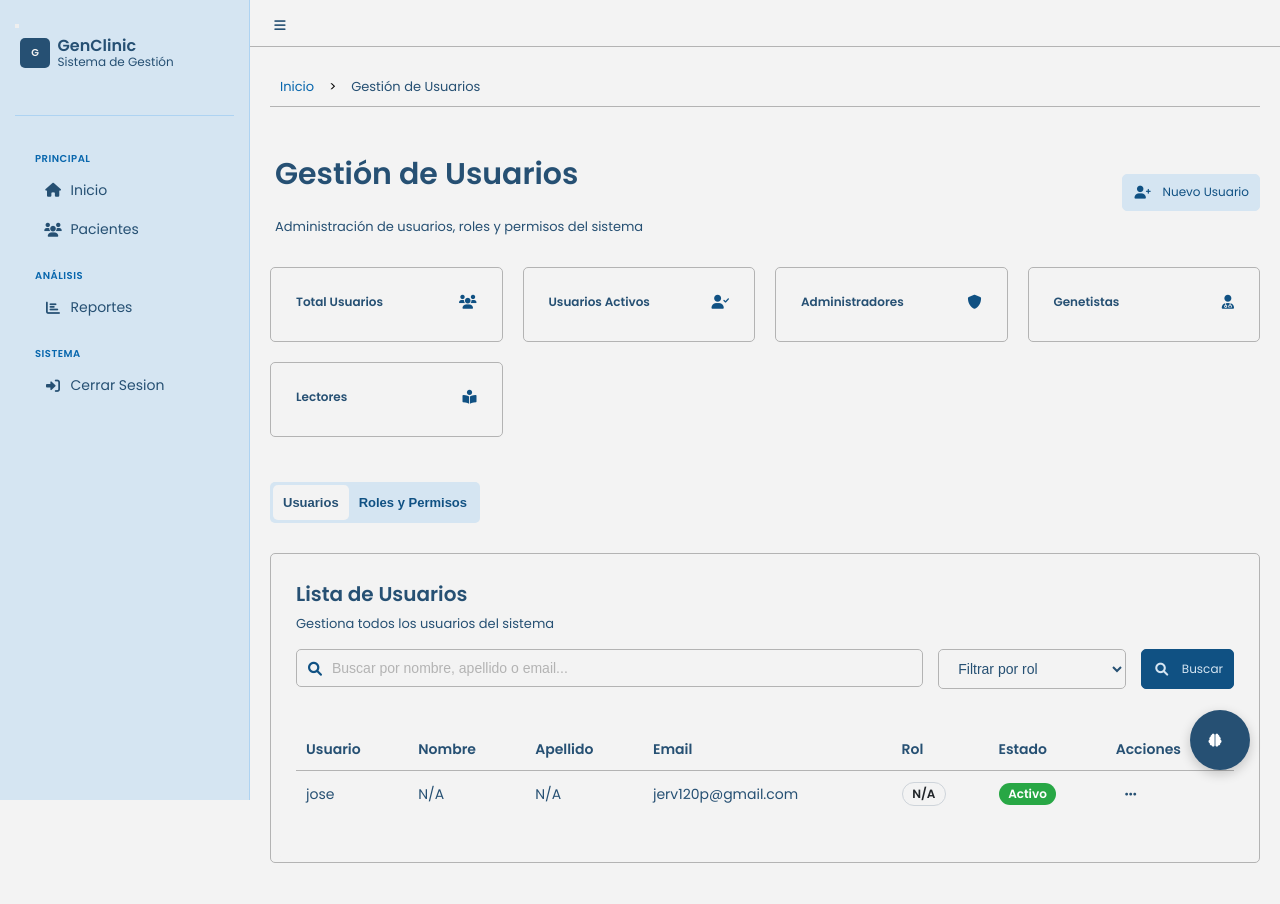
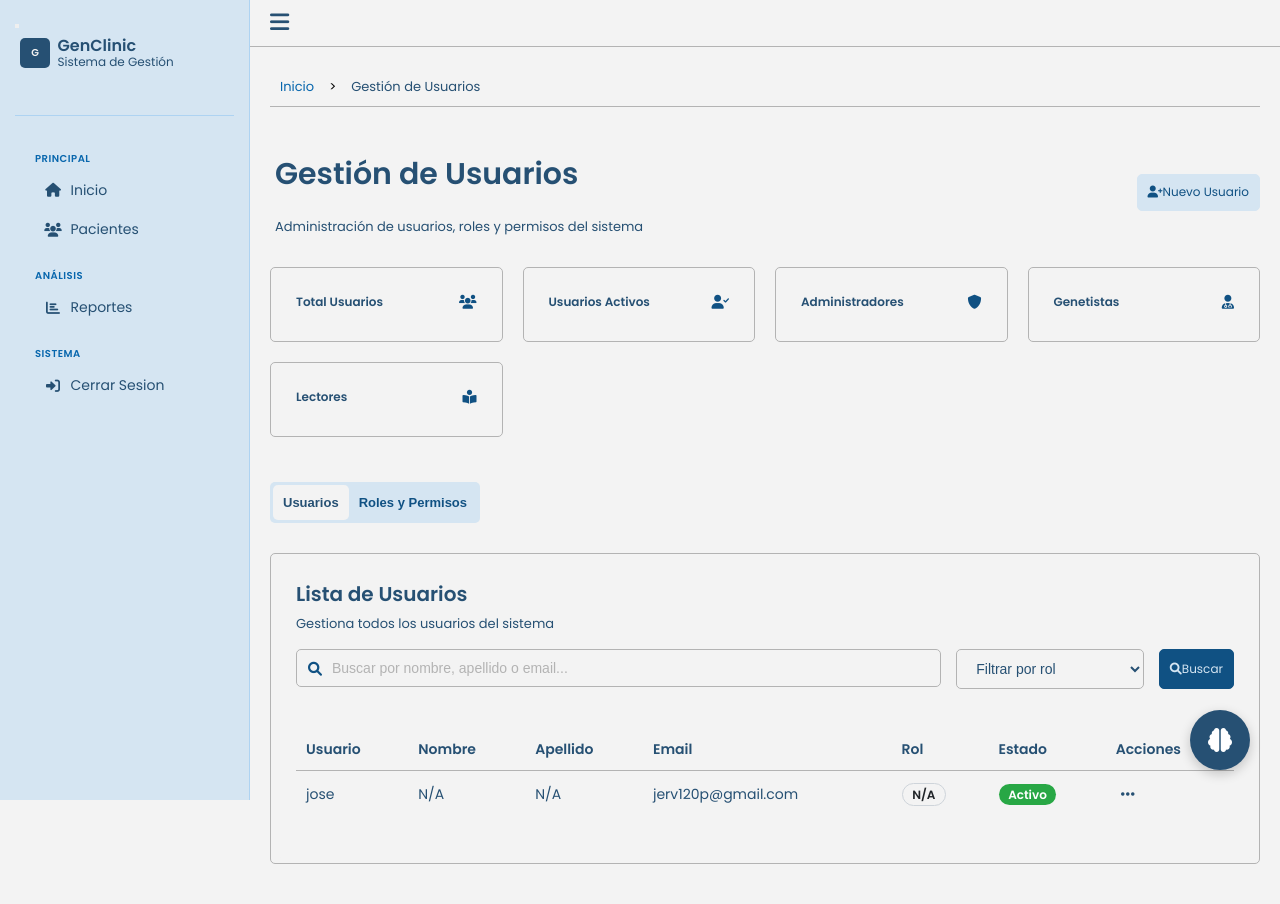
Before and after one commit to EnriqueRioss/GeneticSys, a Django app: template myapp/templates/gestion_usuarios.html in a window 1280 px wide. Before the commit the page ends 863 px from the top, so only its background shows below. Run offline with Django 5.2, Linux system fonts and the light colour scheme; the template is opened without the code that fills it: values that come from a table or form of the project are taken from there, others are empty; data comes from the database, SQL or seed files in the repository.

Commit message:
subi cambios en css

```diff
--- a/myapp/static/styles/adminuser.css
+++ b/myapp/static/styles/adminuser.css
@@ -146,12 +146,12 @@ li{
   transition: background-color 0.2s;
 }
 
-button i { /* General icon styling within buttons */
+/*button i { /* General icon styling within buttons
   font-size: 1.3rem;
   margin-right: 1rem;
   width: 2rem;
   text-align: center;
-}
+}*/
 
 
 /*---------- Tarjetas ------------*/
```
